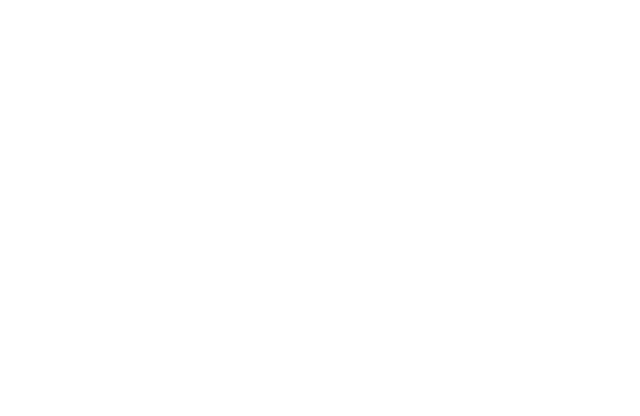
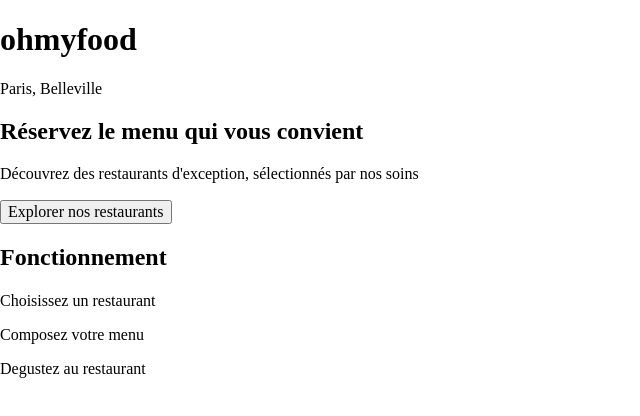
Before and after one commit to ouedraogomaria/Projet-3, a plain HTML site: page index.html in a window 1280 px wide. Shown: the whole page, without its empty margins (0-640 px from the left). Drawn offline with nearby package versions, Linux system fonts and the light colour scheme.

Commit message:
add couleur

```diff
--- a/index.html
+++ b/index.html
@@ -12,6 +12,37 @@
     <title>Oh my food</title>
 </head>
 <body>
-
+    <header>
+        <h1>ohmyfood</h1>
+        <div>
+            <div></div>
+            <p>Paris, Belleville</p>
+        </div>
+        <div>
+            <h2>Réservez le menu qui vous convient</h2>
+            <p>Découvrez des restaurants d'exception, sélectionnés par nos soins</p>
+        </div>
+        <button>Explorer nos restaurants</button>
+        <div>
+            <h2>Fonctionnement</h2>
+            <div>
+                <div></div>
+                <div></div>
+                <p>Choisissez un restaurant</p>
+            </div>
+            <div>
+                <div></div>
+                <div></div>
+                <p>Composez votre menu</p>
+            </div>
+            </div>
+            <div>
+                <div></div>
+                <div></div>
+                <p>Degustez au restaurant</p>
+            </div>
+            </div>
+        </div>
+    </header>
 </body>
 </html>
```
Also changed, not shown: .css/style.css.
